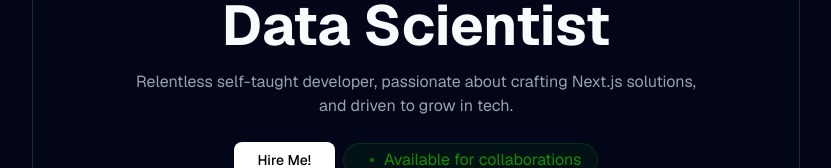
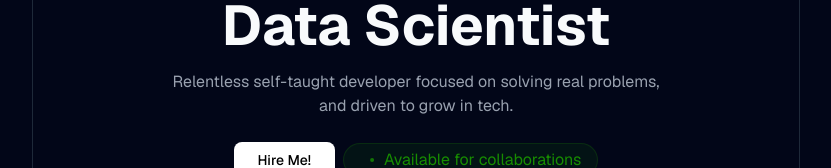
Before and after one commit to ayemunnn/my-portfolio, a Next.js app: page / in a window 1280 px wide. Shown: the part 372-540 px from the top of the page, without its empty margins (224-1055 px from the left). Built offline with nearby package versions, Linux system fonts and the light colour scheme.

Commit message:
changed the tagline

```diff
--- a/src/components/Hero.tsx
+++ b/src/components/Hero.tsx
@@ -24,8 +24,7 @@ const Hero = () => {
             <br /> Data Scientist
           </h1>
           <h3 className="text-gray-600 dark:text-gray-400 mt-4 flex-wrap md:px-0 px-4">
-            Relentless self-taught developer, passionate about crafting Next.js
-            solutions,
+            Relentless self-taught developer focused on solving real problems,
             <br />
             and driven to grow in tech.
           </h3>
```
